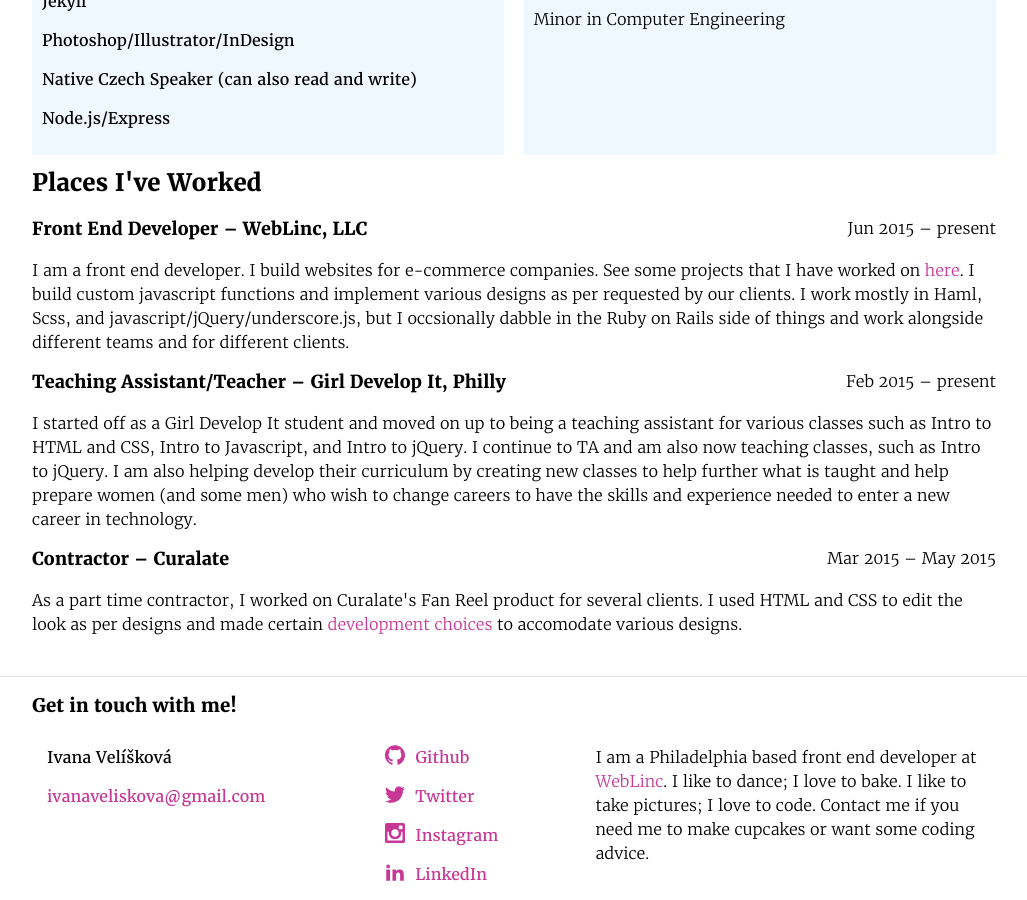
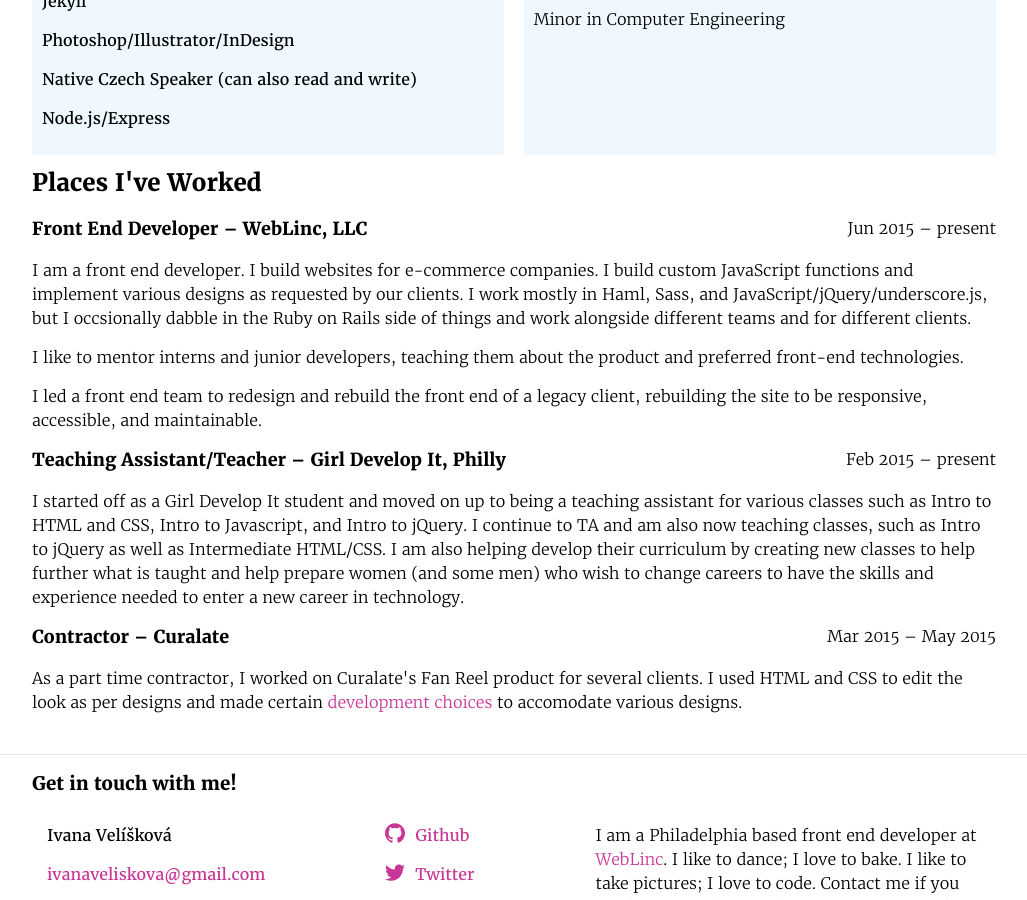
Before and after one commit to ivanaveliskova/Personal-Site, a Jekyll site: the page built from resume.html, in a window 1280 px wide and 900 px high, scrolled down 1067 px. Shown: the whole window, without its empty margins (126-1153 px from the left). Built offline with Jekyll 4.4.1, drawn with Linux system fonts in a browser that asks for light colours.

Commit message:
Updates resume page to be more reflective of my actual resume

```diff
--- a/resume.html
+++ b/resume.html
@@ -54,8 +54,10 @@ title: Resume
                     <p>Jun 2015 &ndash; present</p>
                 </div>
                 <p>
-                    I am a front end developer. I build websites for e-commerce companies. See some projects that I have worked on <a href="/developer">here</a>. I build custom javascript functions and implement various designs as per requested by our clients. I work mostly in Haml, Scss, and javascript/jQuery/underscore.js, but I occsionally dabble in the Ruby on Rails side of things and work alongside different teams and for different clients.
+                    I am a front end developer. I build websites for e-commerce companies. I build custom JavaScript functions and implement various designs as requested by our clients. I work mostly in Haml, Sass, and JavaScript/jQuery/underscore.js, but I occsionally dabble in the Ruby on Rails side of things and work alongside different teams and for different clients.
                 </p>
+                <p>I like to mentor interns and junior developers, teaching them about the product and preferred front-end technologies.</p>
+                <p>I led a front end team to redesign and rebuild the front end of a legacy client, rebuilding the site to be responsive, accessible, and maintainable.</p>
             </li>
             <li class="resume__list-item">
                 <div class="resume__list-item-header">
@@ -63,7 +65,7 @@ title: Resume
                     <p>Feb 2015 &ndash; present</p>
                 </div>
                 <p>
-                    I started off as a Girl Develop It student and moved on up to being a teaching assistant for various classes such as Intro to HTML and CSS, Intro to Javascript, and Intro to jQuery. I continue to TA and am also now teaching classes, such as Intro to jQuery. I am also helping develop their curriculum by creating new classes to help further what is taught and help prepare women (and some men) who wish to change careers to have the skills and experience needed to enter a new career in technology.
+                    I started off as a Girl Develop It student and moved on up to being a teaching assistant for various classes such as Intro to HTML and CSS, Intro to Javascript, and Intro to jQuery. I continue to TA and am also now teaching classes, such as Intro to jQuery as well as Intermediate HTML/CSS. I am also helping develop their curriculum by creating new classes to help further what is taught and help prepare women (and some men) who wish to change careers to have the skills and experience needed to enter a new career in technology.
                 </p>
             </li>
             <li class="resume__list-item">
```
